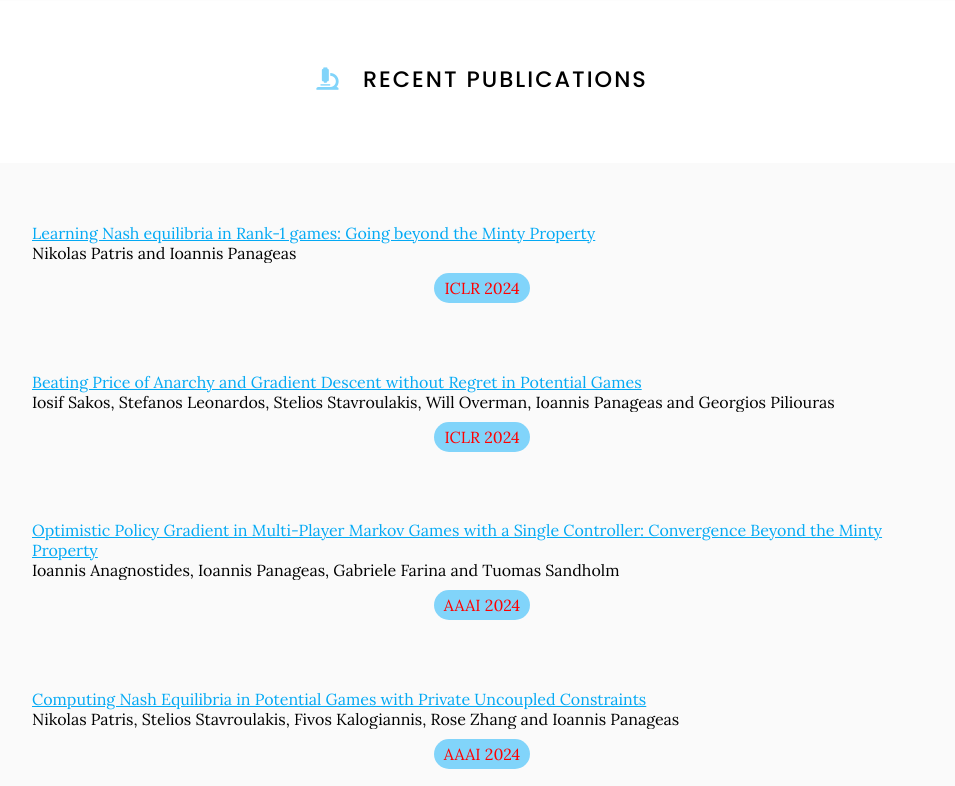
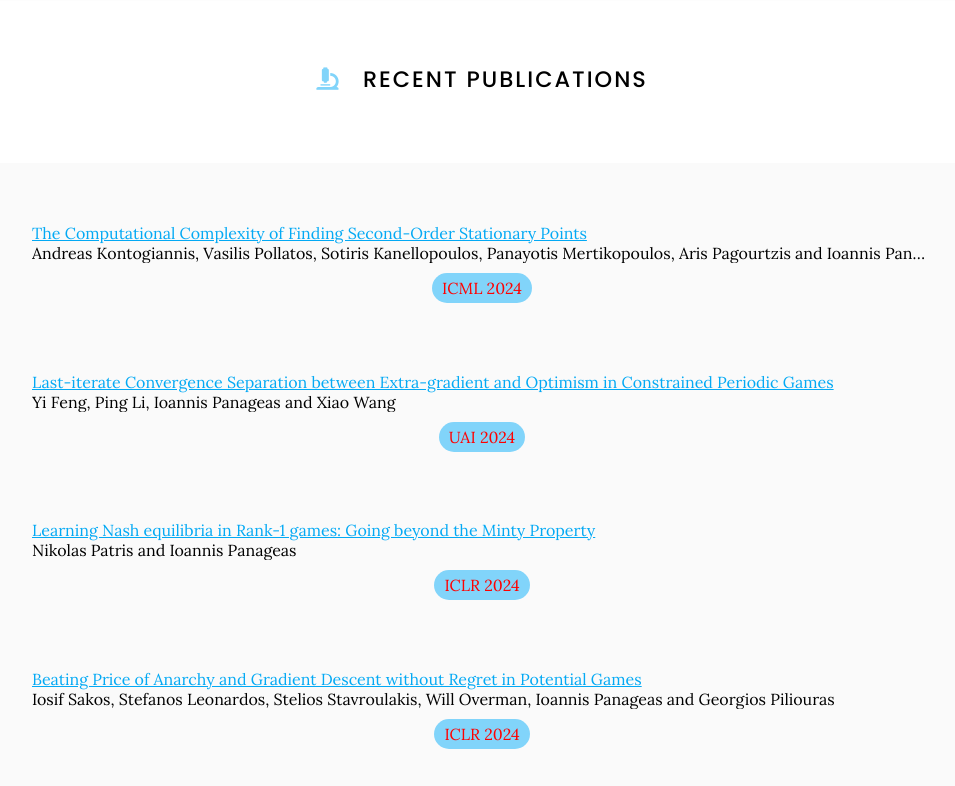
Before and after one commit to goallabuci/goallabuci.github.io, a Jekyll site: the page built from research/index.md, in a window 1280 px wide and 900 px high, cut to the strip 114-900 px from the top of the window. Shown: the whole strip, without its empty margins (158-1113 px from the left). Built offline with Jekyll 4.4.1, drawn with Linux system fonts in a browser that asks for light colours.

Commit message:
Update index.md

```diff
--- a/research/index.md
+++ b/research/index.md
@@ -11,33 +11,51 @@ nav:
 {% include section.html %}
 <div class="citation_title" align="left">
       <a href="https://goallabuci.github.io/research">
+      The Computational Complexity of Finding Second-Order Stationary Points
+      </a>
+    </div><div class="citation_authors truncate" align="left" tabindex="0">
+      Andreas Kontogiannis, Vasilis Pollatos, Sotiris Kanellopoulos, Panayotis Mertikopoulos, Aris Pagourtzis and Ioannis Panageas
+    </div><div class="tags" data-link="https://goallabuci.github.io/research/"><a class="tag" style="color:#ff0000">ICML 2024</a></div>
+<br>
+
+<div class="citation_title" align="left">
+      <a href="https://goallabuci.github.io/research">
+      Last-iterate Convergence Separation between Extra-gradient and Optimism in Constrained Periodic Games
+      </a>
+    </div><div class="citation_authors truncate" align="left" tabindex="0">
+      Yi Feng, Ping Li, Ioannis Panageas and Xiao Wang
+    </div><div class="tags" data-link="https://goallabuci.github.io/research/"><a class="tag" style="color:#ff0000">UAI 2024</a></div>
+<br>
+
+<div class="citation_title" align="left">
+      <a href="https://openreview.net/pdf?id=8utTlmhw8v">
       Learning Nash equilibria in Rank-1 games: Going beyond the Minty Property
       </a>
     </div><div class="citation_authors truncate" align="left" tabindex="0">
       Nikolas Patris and Ioannis Panageas
-    </div><div class="tags" data-link="https://arxiv.org/abs/2312.12067"><a class="tag" style="color:#ff0000">ICLR 2024</a></div>
+    </div><div class="tags" data-link="https://goallabuci.github.io/research/"><a class="tag" style="color:#ff0000">ICLR 2024</a></div>
 <br>
 
 <div class="citation_title" align="left">
-      <a href="https://goallabuci.github.io/research">
+      <a href="https://openreview.net/pdf?id=36L7W3ri4U">
       Beating Price of Anarchy and Gradient Descent without Regret in Potential Games
       </a>
     </div><div class="citation_authors truncate" align="left" tabindex="0">
       Iosif Sakos, Stefanos Leonardos, Stelios Stavroulakis, Will Overman, Ioannis Panageas and Georgios Piliouras
-    </div><div class="tags" data-link="https://arxiv.org/abs/2312.12067"><a class="tag" style="color:#ff0000">ICLR 2024</a></div>
+    </div><div class="tags" data-link="https://goallabuci.github.io/research/"><a class="tag" style="color:#ff0000">ICLR 2024</a></div>
 <br>
 
 <div class="citation_title" align="left">
-      <a href="https://goallabuci.github.io/research">
+      <a href="https://arxiv.org/abs/2312.12067">
       Optimistic Policy Gradient in Multi-Player Markov Games with a Single Controller: Convergence Beyond the Minty Property
       </a>
     </div><div class="citation_authors truncate" align="left" tabindex="0">
       Ioannis Anagnostides, Ioannis Panageas, Gabriele Farina and Tuomas Sandholm
-    </div><div class="tags" data-link="https://arxiv.org/abs/2312.12067"><a class="tag" style="color:#ff0000">AAAI 2024</a></div>
+    </div><div class="tags" data-link="https://goallabuci.github.io/research/"><a class="tag" style="color:#ff0000">AAAI 2024</a></div>
 <br>
 
 <div class="citation_title" align="left">
-      <a href="https://goallabuci.github.io/research">
+      <a href="https://arxiv.org/abs/2402.07797">
        Computing Nash Equilibria in Potential Games with Private Uncoupled Constraints
       </a>
     </div><div class="citation_authors truncate" align="left" tabindex="0">
```
